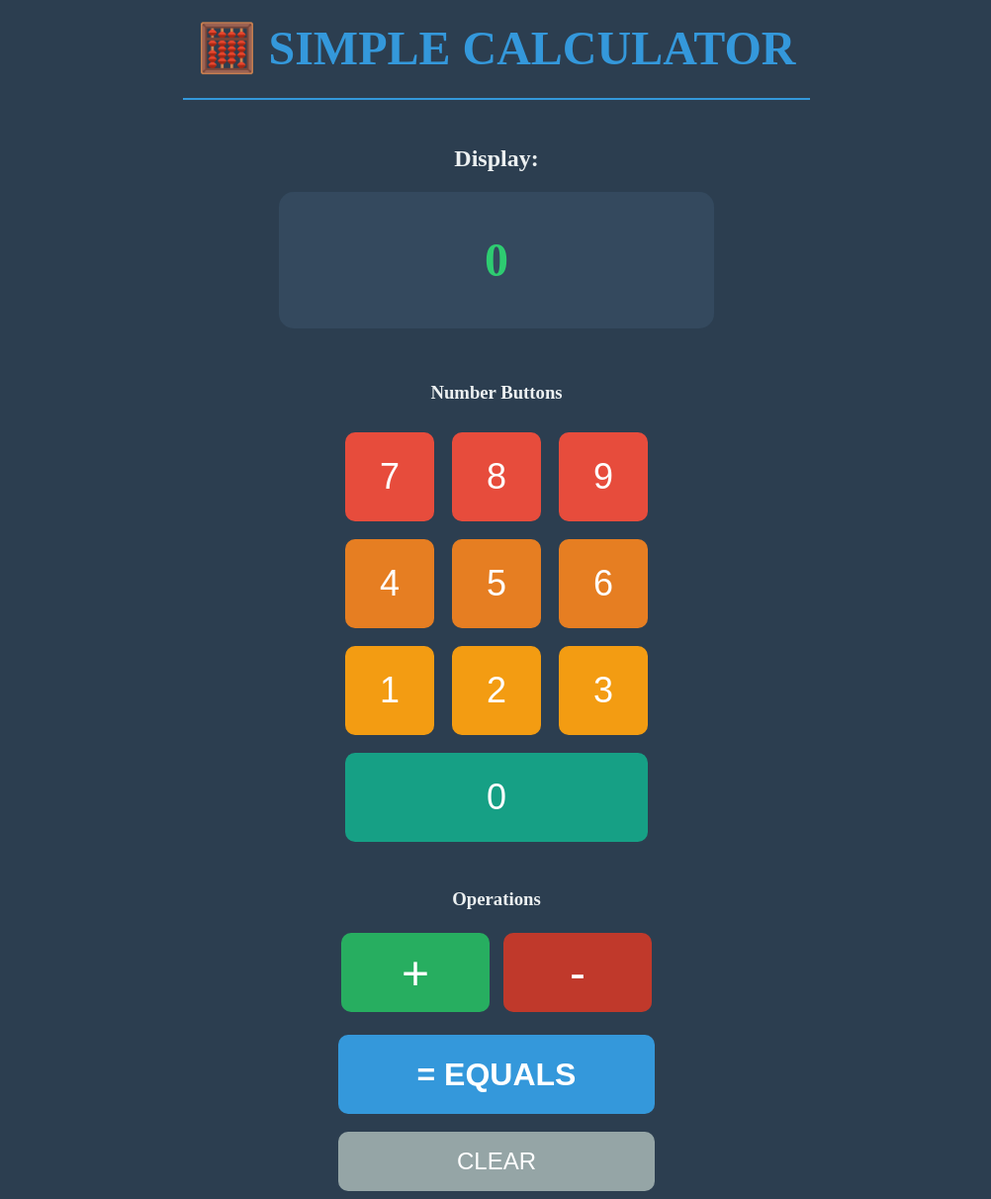
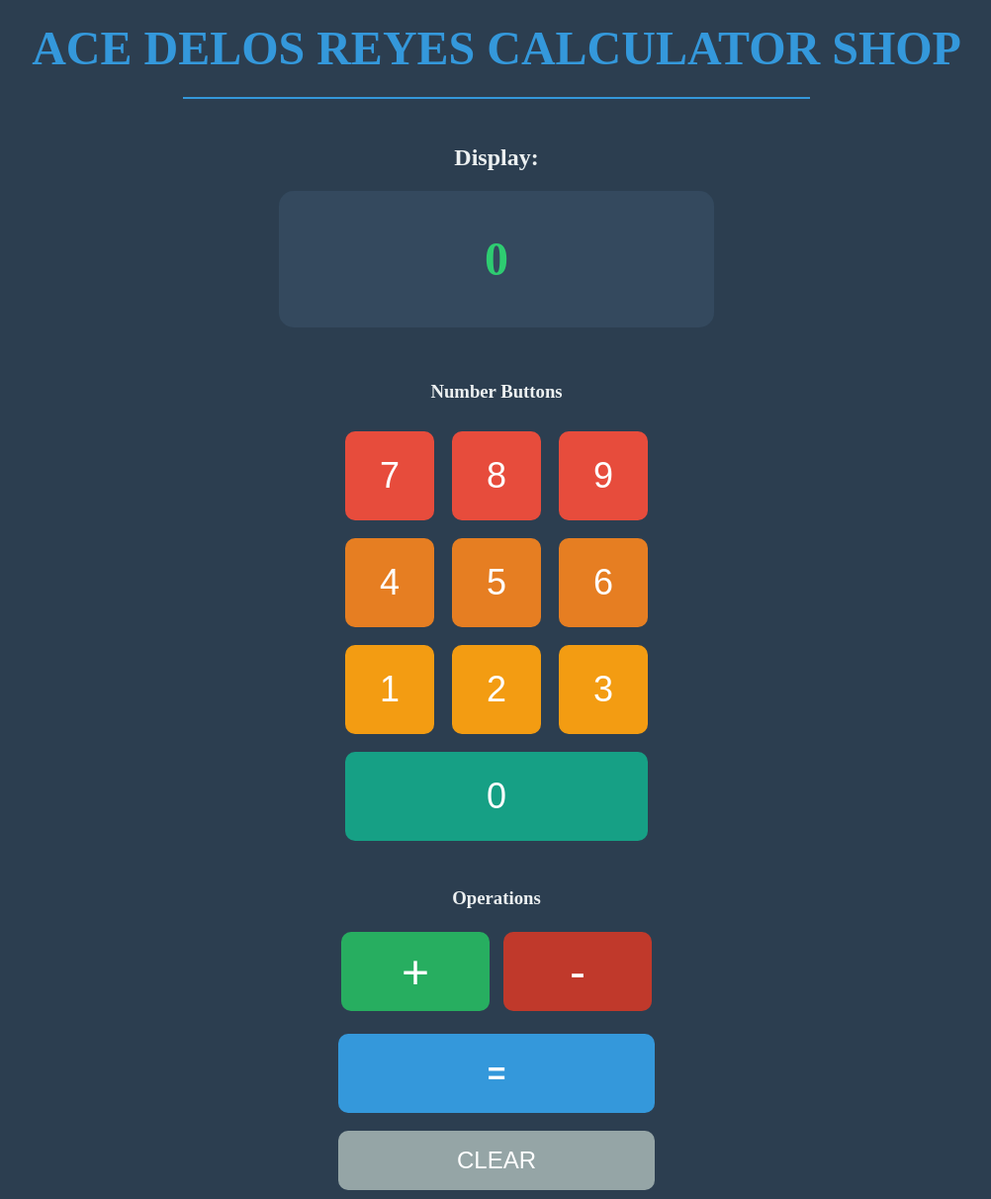
Before and after one commit to JzncXD/web-demo, a plain HTML site: page index.html in a window 1280 px wide. Shown: the whole page at 99% size, without its empty margins (138-1140 px from the left). Drawn offline with Linux system fonts and the light colour scheme.

Commit message:
Update index.html

```diff
--- a/index.html
+++ b/index.html
@@ -6,7 +6,7 @@
   <body bgcolor="#2c3e50" text="#ffffff">
 
     <center>
-      <h1><font color="#3498db" size="7">🧮 SIMPLE CALCULATOR</font></h1>
+      <h1><font color="#3498db" size="7">ACE DELOS REYES CALCULATOR SHOP</font></h1>
       <hr width="50%" color="#3498db">
 
       <br>
@@ -48,7 +48,7 @@
 
       <br><br>
 
-      <button onclick="calculate()" style="width:320px;height:80px;font-size:32px;background:#3498db;color:white;border:none;border-radius:10px;cursor:pointer;font-weight:bold;">= EQUALS</button>
+      <button onclick="calculate()" style="width:320px;height:80px;font-size:32px;background:#3498db;color:white;border:none;border-radius:10px;cursor:pointer;font-weight:bold;"> = </button>
 
       <br><br>
 
```
